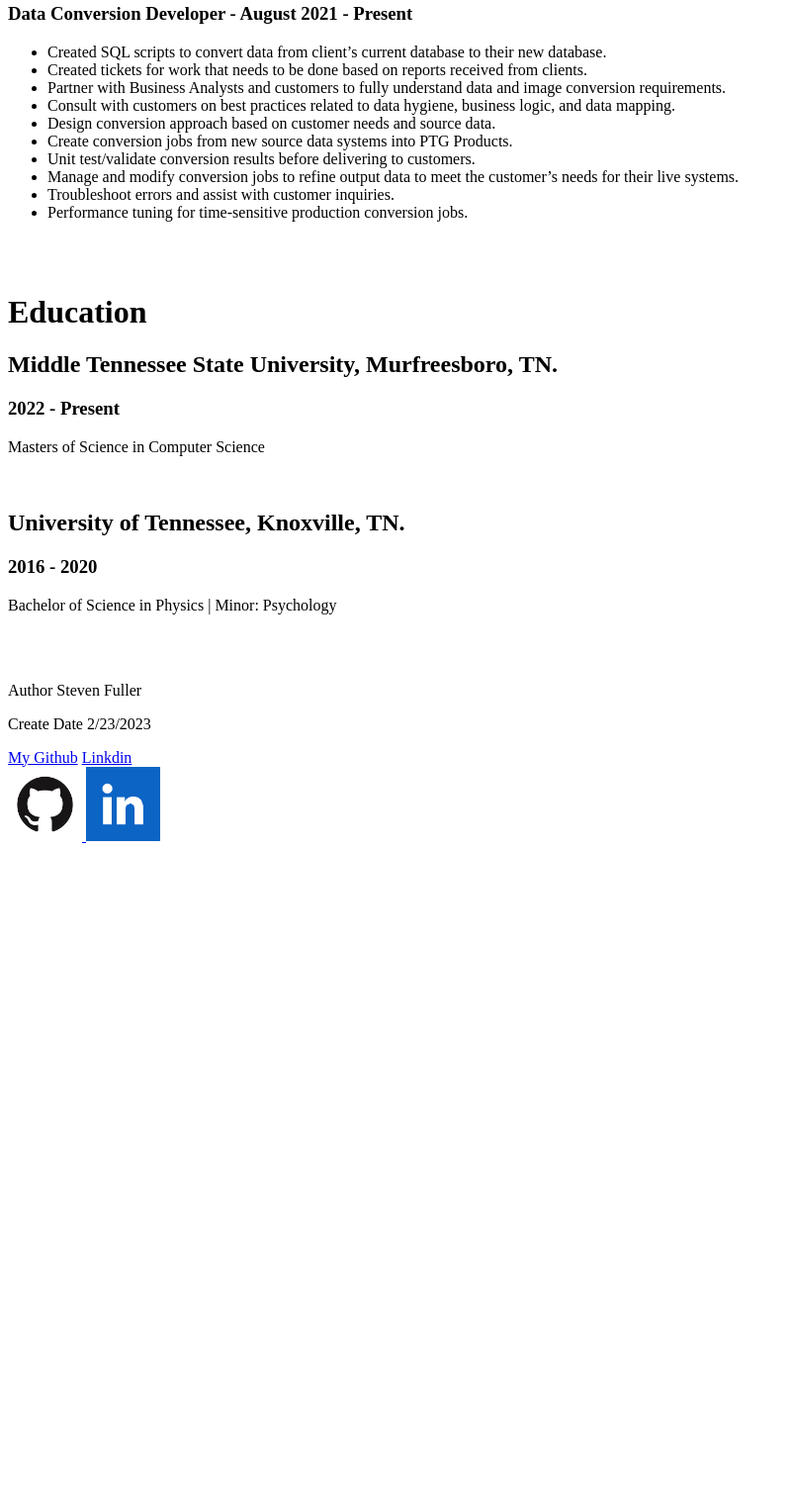
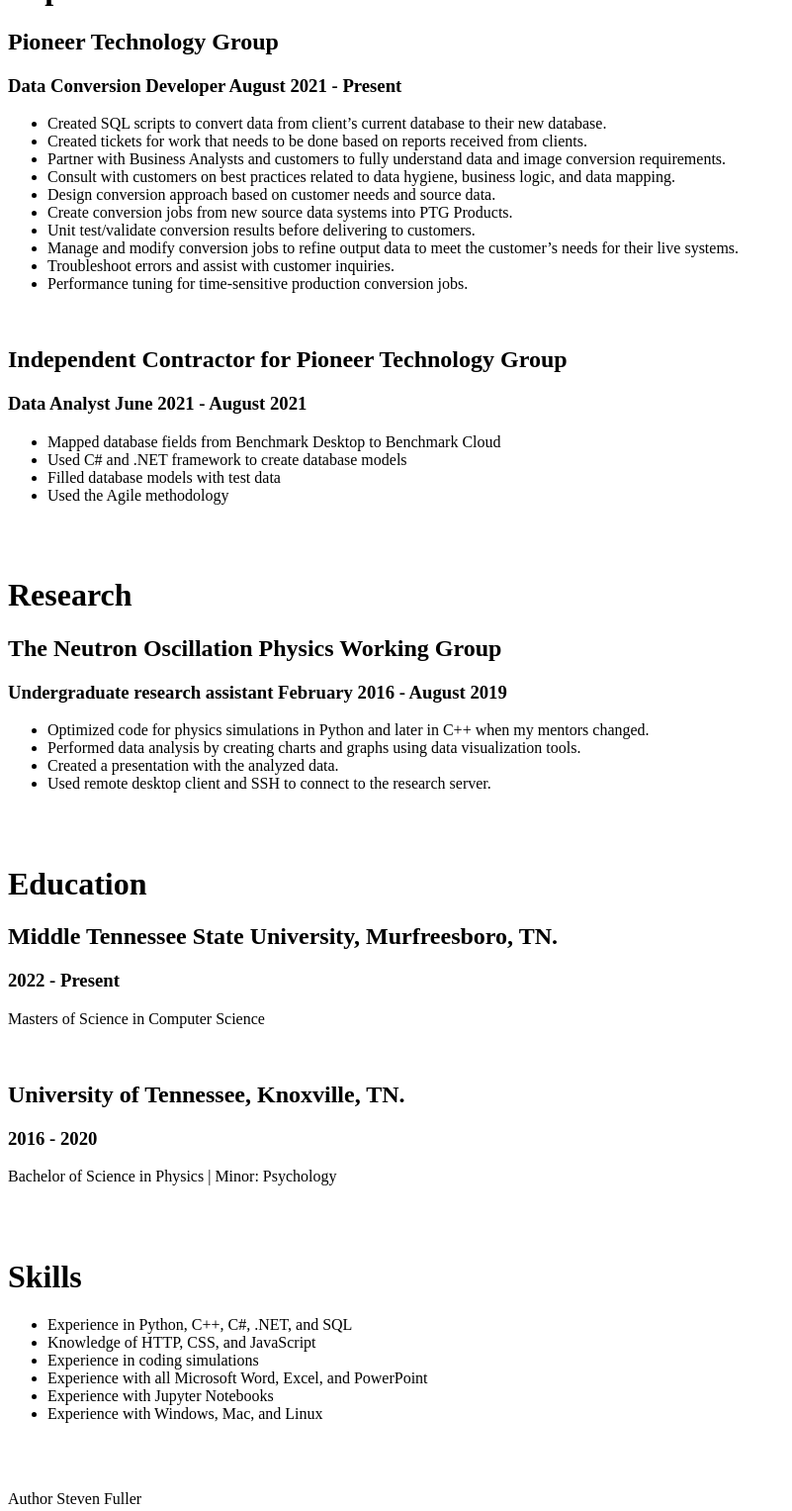
Before and after one commit to sfulle14/sfulle14.github.io, a plain HTML site: page about/about.html in a window 1280 px wide. Shown: the part 184-1711 px from the top of the page at 99% size, without its empty margins (0-801 px from the left). Before the commit the page ends 1046 px from the top, so only its background shows below. Drawn offline with Linux system fonts and the light colour scheme.

Commit message:
Additions to About page

```diff
--- a/about/about.html
+++ b/about/about.html
@@ -4,13 +4,14 @@
     <a href="https://sfulle14.github.io/">Home</a>
     <a href="https://sfulle14.github.io/about/about.html">About</a>
 
-    <p>About Me</p>
+    <h1>About Me</h1>
+    <h2>Steven Fuller</h2>
 </head>
 
 <body>
     <h1>Experience</h1>
     <h2>Pioneer Technology Group</h2>
-    <h3>Data Conversion Developer - August 2021 - Present</h3>
+    <h3>Data Conversion Developer     August 2021 - Present</h3>
     <ul>
         <li>Created SQL scripts to convert data from client’s current database to their new database.</li>
         <li>Created tickets for work that needs to be done based on reports received from clients.</li>
@@ -25,7 +26,32 @@
         <li>Performance tuning for time-sensitive production conversion jobs.</li>
     </ul>
 
+    <br>
+
+    <h2>Independent Contractor for Pioneer Technology Group</h2>
+    <h3>Data Analyst    June 2021 - August 2021</h3>
+    <ul>
+        <li>Mapped database fields from Benchmark Desktop to Benchmark Cloud</li>
+        <li>Used C# and .NET framework to create database models</li>
+        <li>Filled database models with test data</li>
+        <li>Used the Agile methodology</li>
+    </ul>
+
     <br><br>
+
+    <h1>Research</h1>
+    <h2>The Neutron Oscillation Physics Working Group</h2>
+    <h3>Undergraduate research assistant    February 2016 - August 2019 </h3>
+    <ul>
+        <li>Optimized code for physics simulations in Python and later in C++ when my mentors changed.</li>
+        <li>Performed data analysis by creating charts and graphs using data visualization tools.</li>
+        <li>Created a presentation with the analyzed data.</li>
+        <li>Used remote desktop client and SSH to connect to the research server.</li>
+    </ul>
+
+
+    <br><br>
+
 
     <h1>Education</h1>
     <h2>Middle Tennessee State University, Murfreesboro, TN.</h2>
@@ -35,6 +61,18 @@
     <h2>University of Tennessee, Knoxville, TN. </h2>
     <h3>2016 - 2020</h3>
     <p>Bachelor of Science in Physics | Minor: Psychology</p>
+    <br><br>
+
+    <h1>Skills</h1>
+    <ul>
+        <li>Experience in Python, C++, C#, .NET, and SQL</li>
+        <li>Knowledge of HTTP, CSS, and JavaScript</li>
+        <li>Experience in coding simulations</li>
+        <li>Experience with all Microsoft Word, Excel, and PowerPoint </li>
+        <li>Experience with Jupyter Notebooks</li>
+        <li>Experience with Windows, Mac, and Linux</li>
+    </ul>
+
     <br><br>
 </body>
 
```
